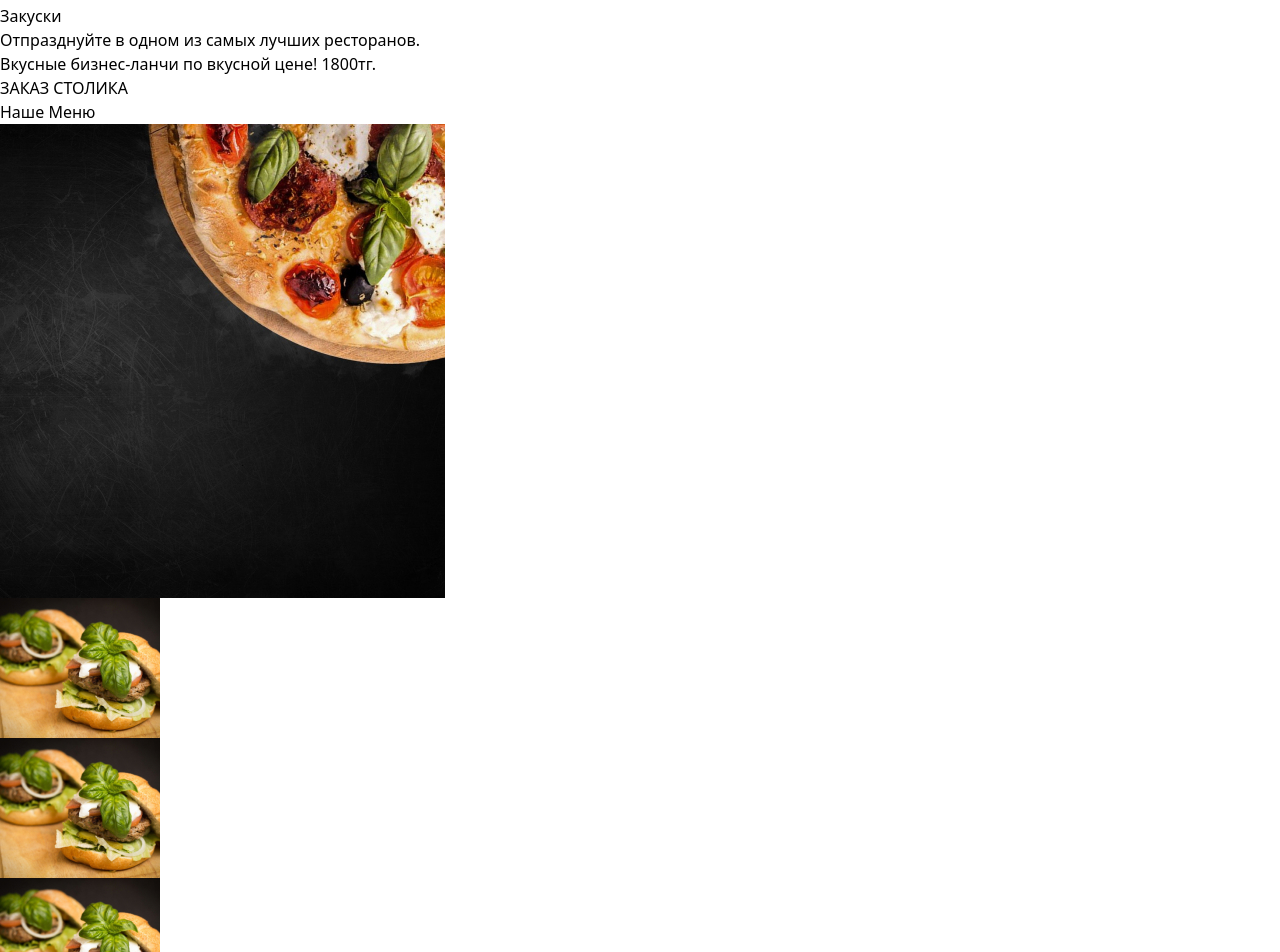
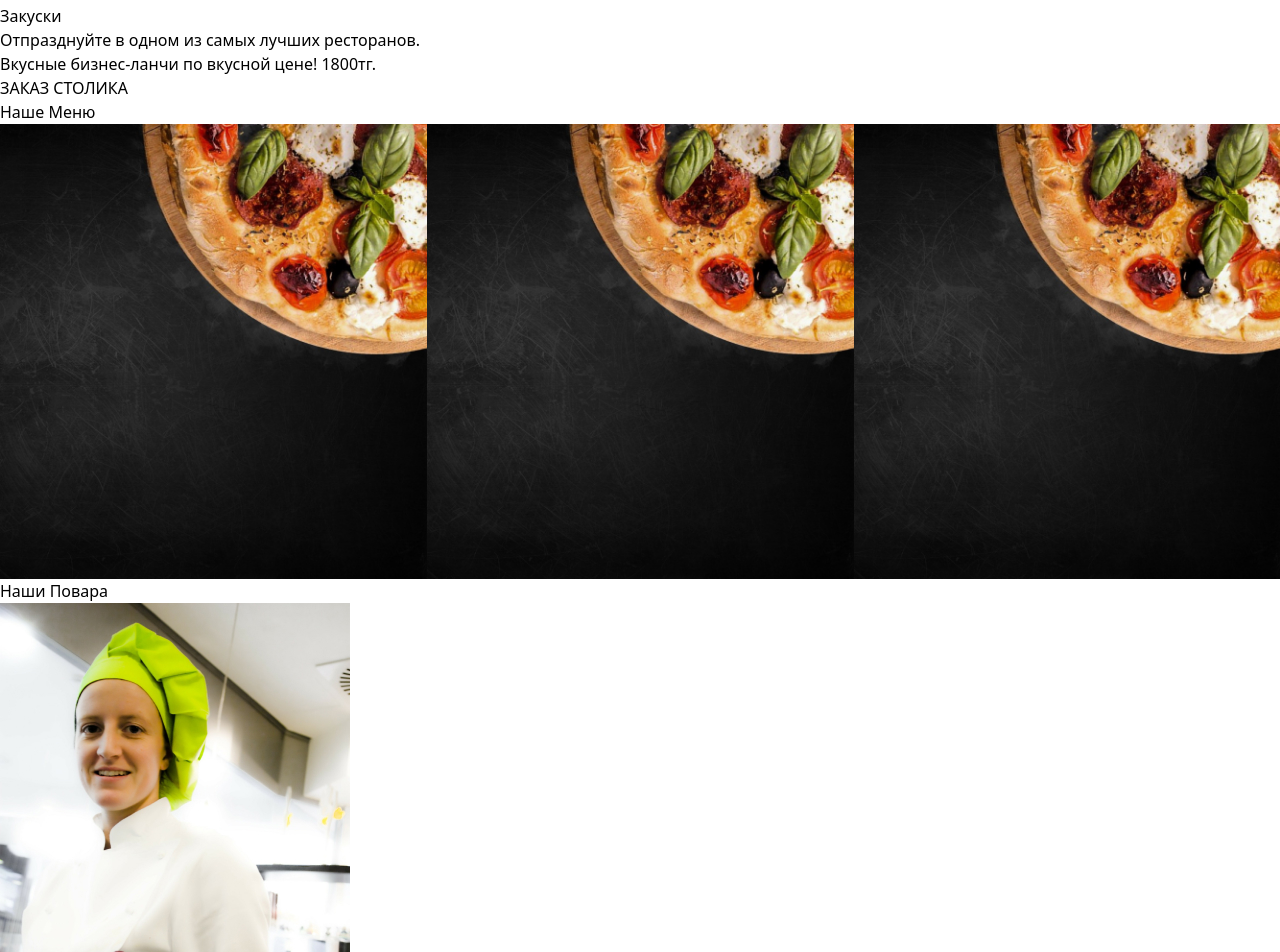
Before and after one commit to FxFurEN/restoran, a React (Vite) app: page / in a window 1280 px wide. Shown: the part 680-1632 px from the top of the page. Built offline with nearby package versions, Linux system fonts and the light colour scheme.

Commit message:
Carousel add

```diff
--- a/src/components/Dishes.tsx
+++ b/src/components/Dishes.tsx
@@ -1,23 +1,29 @@
+import { Carousel } from 'antd';
+
+const contentStyle: React.CSSProperties = {
+  margin: '0 auto',
+  display: 'flex',
+  justifyContent: 'space-between',
+  alignItems: 'center',
+  textAlign: 'center',
+};
+
 const Dishes = () => {
+  const dishes = ['pizza.jpg', 'pizza.jpg', 'pizza.jpg', 'pizza.jpg'];
+
+  const carouselItems = dishes.map((dish, index) => (
+    <div key={index}>
+      <img src={dish} alt={`Dish ${index}`} style={contentStyle} />
+    </div>
+  ));
   return (
     <section className="py-16">
       <div className="container mx-auto px-6">
         <h2 className="text-4xl font-bold text-center">Наше <span className="text-orange-500">Меню</span></h2>
-        <div className="mt-8 flex justify-center space-x-8">
-          <div className="w-1/3">
-            <img src="pizza.jpg" alt="Pizza" className="w-full h-auto object-cover" />
-          </div>
-          <div className="flex flex-wrap w-2/3">
-            <div className="w-1/3 p-2">
-              <img src="../../public/burger.jpg" alt="Burger" className="w-full h-auto object-cover" />
-            </div>
-            <div className="w-1/3 p-2">
-              <img src="../../public/burger.jpg" alt="Burger" className="w-full h-auto object-cover" />
-            </div>
-            <div className="w-1/3 p-2">
-              <img src="../../public/burger.jpg" alt="Burger" className="w-full h-auto object-cover" />
-            </div>
-          </div>
+        <div className="mt-8">
+          <Carousel slidesToShow={3} dots={false} autoplay autoplaySpeed={2000}>
+            {carouselItems}
+          </Carousel>
         </div>
       </div>
     </section>
```
